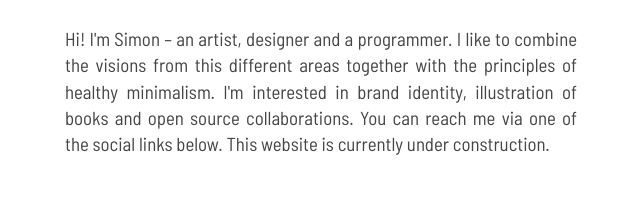
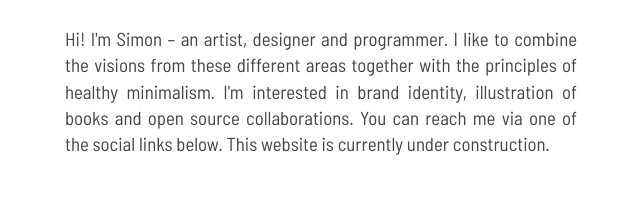
Before and after one commit to weiss-d/weiss-d.github.io, a plain HTML site: page index.html in a window 1280 px wide. Shown: the part 454-662 px from the top of the page, 319-959 px from the left. Drawn offline with Linux system fonts and the light colour scheme.

Commit message:
:memo: Update description weiss-d/simonweiss.space@bf9db8dde353f1fb8f2350a5b71ed7b12f2bd450

```diff
--- a/index.html
+++ b/index.html
@@ -2,8 +2,8 @@
 <meta charset=utf-8>
 <meta http-equiv=x-ua-compatible content="ie=edge">
 <title>Simon Weiss</title>
-<meta name=description content="Hi! I'm Simon – an artist, designer and a programmer. I like to combine the visions from this different areas together with the principles of healthy minimalism. I'm interested in brand identity, illustration of books and open source collaborations. You can reach me via one of the social links below.  This website is currently under construction.">
-<meta property="og:description" content="Hi! I'm Simon – an artist, designer and a programmer. I like to combine the visions from this different areas together with the principles of healthy minimalism. I'm interested in brand identity, illustration of books and open source collaborations. You can reach me via one of the social links below.  This website is currently under construction.">
+<meta name=description content="Hi! I'm Simon – an artist, designer and programmer. I like to combine the visions from these different areas together with the principles of healthy minimalism. I'm interested in brand identity, illustration of books and open source collaborations. You can reach me via one of the social links below. This website is currently under construction.">
+<meta property="og:description" content="Hi! I'm Simon – an artist, designer and programmer. I like to combine the visions from these different areas together with the principles of healthy minimalism. I'm interested in brand identity, illustration of books and open source collaborations. You can reach me via one of the social links below. This website is currently under construction.">
 <meta name=keywords content="code,art,drawing,design,python,programming">
 <link rel=icon type=image/svg href=https://weiss-d.github.io/img/icon.png>
 <meta name=author content="simon_weiss">
@@ -37,7 +37,7 @@
 <span class=intro-quote-right>PROGRAMMER</span>
 </li>
 </ul>
-<p>Hi! I'm Simon – an artist, designer and a programmer. I like to combine the visions from this different areas together with the principles of healthy minimalism. I'm interested in brand identity, illustration of books and open source collaborations. You can reach me via one of the social links below. This website is currently under construction.</p>
+<p>Hi! I'm Simon – an artist, designer and programmer. I like to combine the visions from these different areas together with the principles of healthy minimalism. I'm interested in brand identity, illustration of books and open source collaborations. You can reach me via one of the social links below. This website is currently under construction.</p>
 </div>
 <div class=nav>
 </div>
```
Also changed, not shown: 404.html (+1 -1 lines), categories/index.html (+1 -1 lines), tags/index.html (+1 -1 lines).
